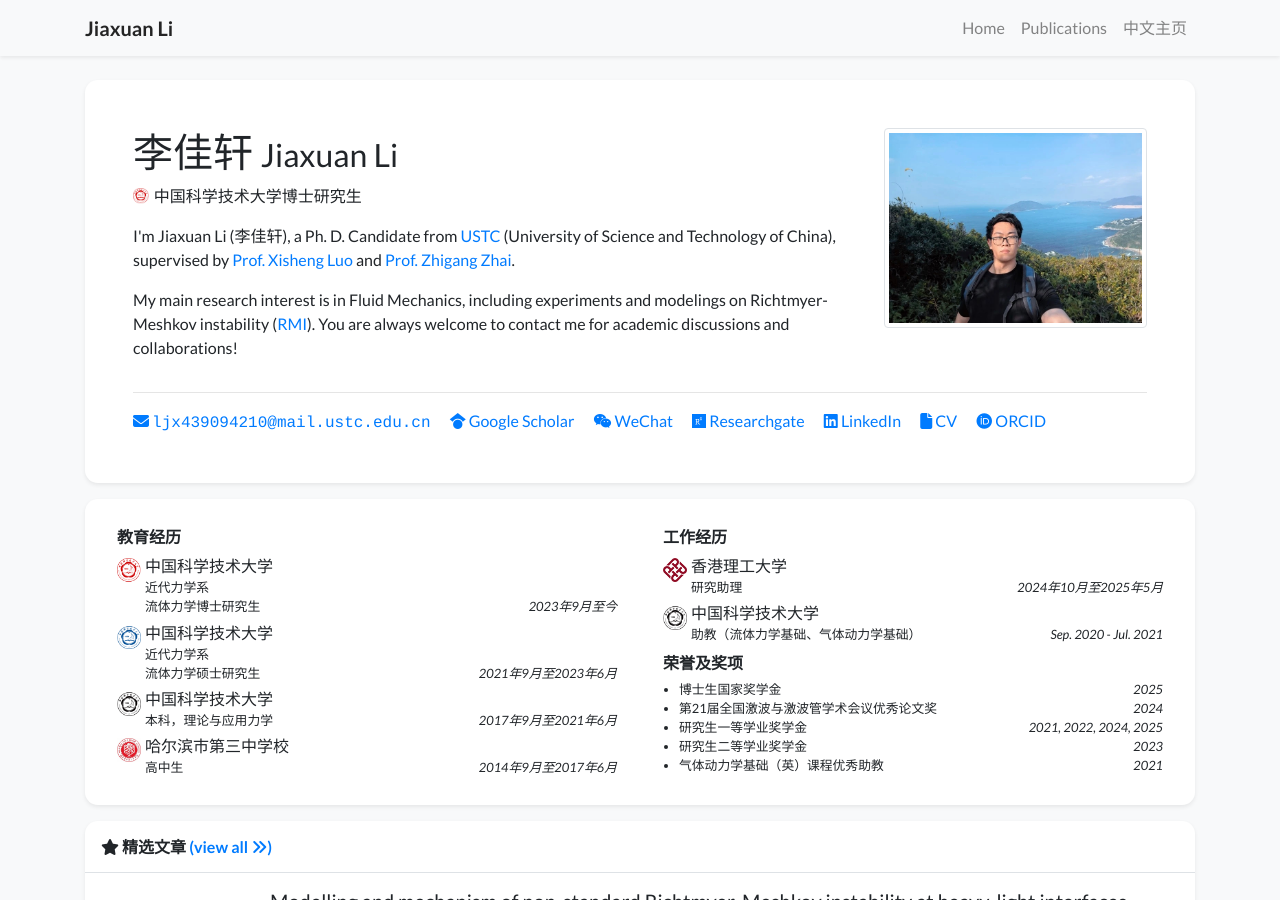
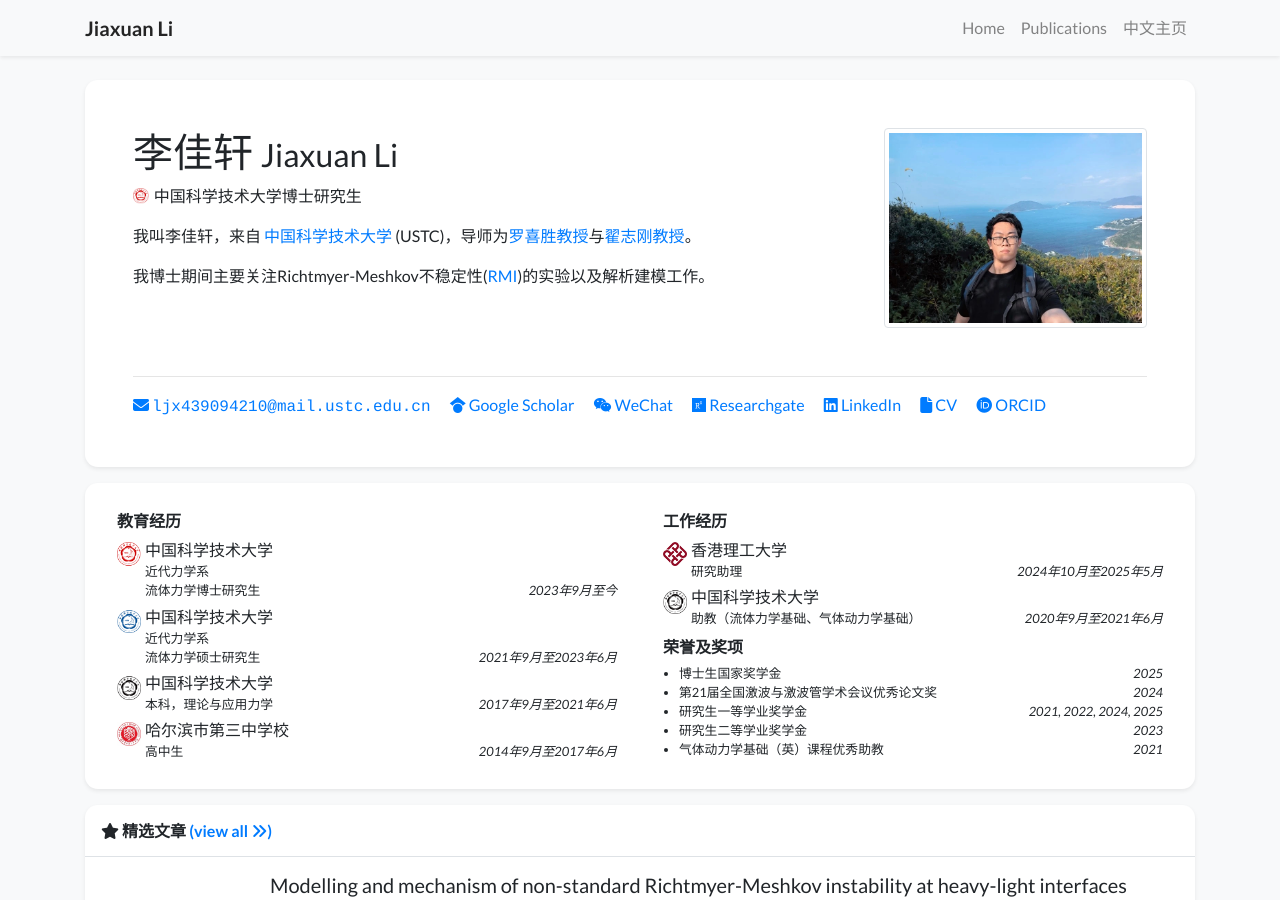
Before and after one commit to ChiaHsuanLee116/chiahsuanlee116.github.io, a Jekyll site: the page built from zh.html, in a window 1280 px wide and 900 px high. Built offline with Jekyll 4.4.1, drawn with Linux system fonts in a browser that asks for light colours; nearby versions of some CDN libraries; a style sheet for code colours, icons or effects is not loaded.

Commit message:
Update profile_zh.yml

```diff
--- a/_data/profile_zh.yml
+++ b/_data/profile_zh.yml
@@ -22,8 +22,8 @@ orcid: 0009-0004-7672-3624
 
 short_bio_text_justify: false
 short_bio: >-
- <p>I'm Jiaxuan Li (李佳轩), a Ph. D. Candidate from <a href="https://www.ustc.edu.cn">USTC</a> (University of Science and Technology of China), supervised by <a href="http://staff.ustc.edu.cn/~xluo/">Prof. Xisheng Luo</a> and <a href="https://faculty.ustc.edu.cn/zhaizhigang/zh_CN/index.htm">Prof. Zhigang Zhai</a>.</p>
- <p>My main research interest is in Fluid Mechanics, including experiments and modelings on Richtmyer-Meshkov instability (<a href="https://en.wikipedia.org/wiki/Richtmyer–Meshkov_instability">RMI</a>). You are always welcome to contact me for academic discussions and collaborations!</p>
+ <p>我叫李佳轩，来自 <a href="https://www.ustc.edu.cn">中国科学技术大学</a> (USTC)，导师为<a href="http://staff.ustc.edu.cn/~xluo/">罗喜胜教授</a>与<a href="https://faculty.ustc.edu.cn/zhaizhigang/zh_CN/index.htm">翟志刚教授</a>。</p>
+ <p>我博士期间主要关注Richtmyer-Meshkov不稳定性(<a href="https://en.wikipedia.org/wiki/Richtmyer–Meshkov_instability">RMI</a>)的实验以及解析建模工作。</p>
 
 portrait_url: /assets/images/photos/me.jpg
 portrait_caption: >-
@@ -59,7 +59,7 @@ experience:
  - name: 中国科学技术大学
    logo: /assets/images/badges/ustcblack.jpg
    position: 助教（流体力学基础、气体动力学基础）
-   date: Sep. 2020 - Jul. 2021
+   date: 2020年9月至2021年6月
 # - name: University of Science and Technology of China
 #  logo: /assets/images/badges/ustcblack.jpg
 #  position: Teaching Assistant in Fluid Mechanics and Fundamentals in Gasdynamics
```
